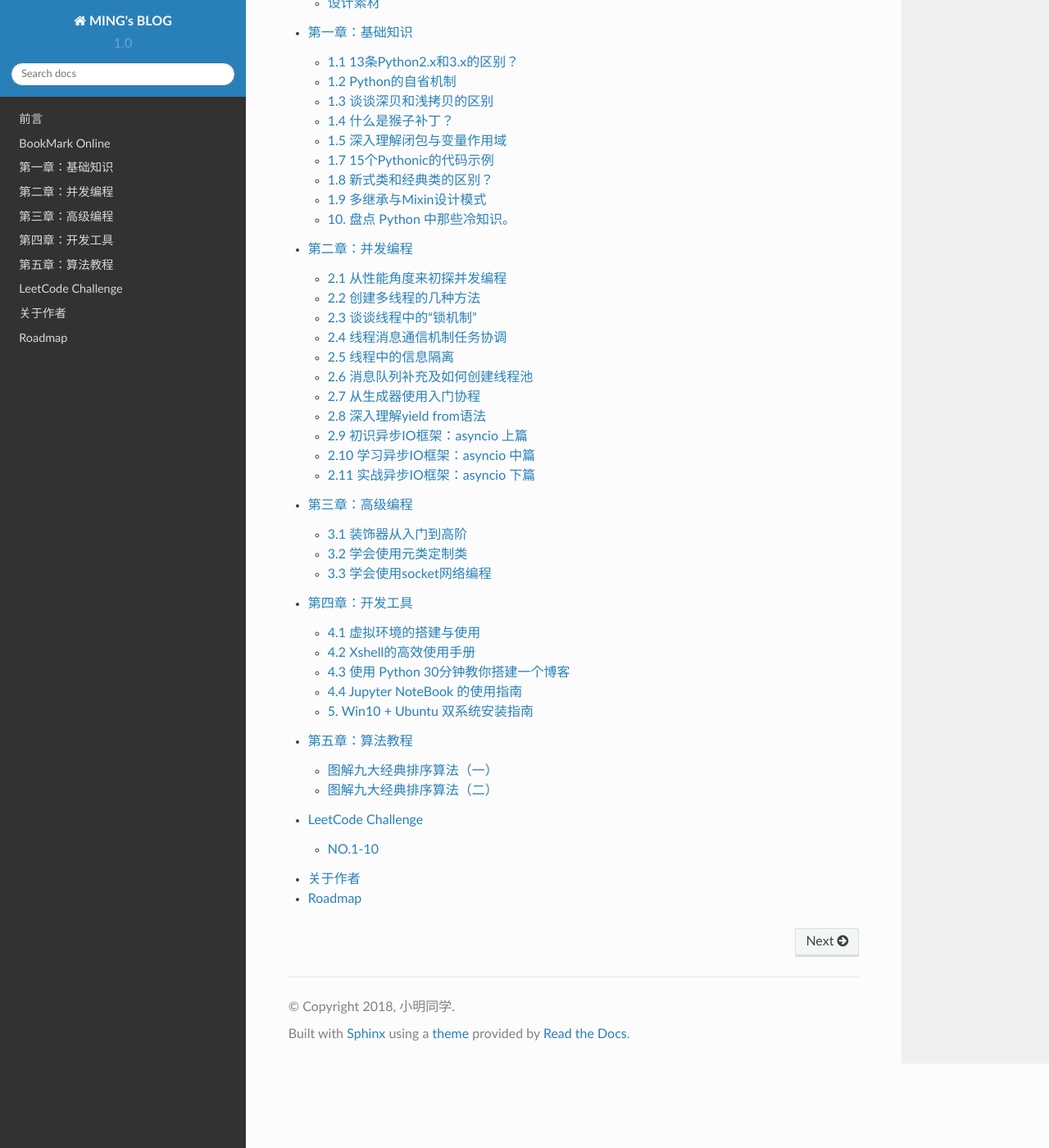
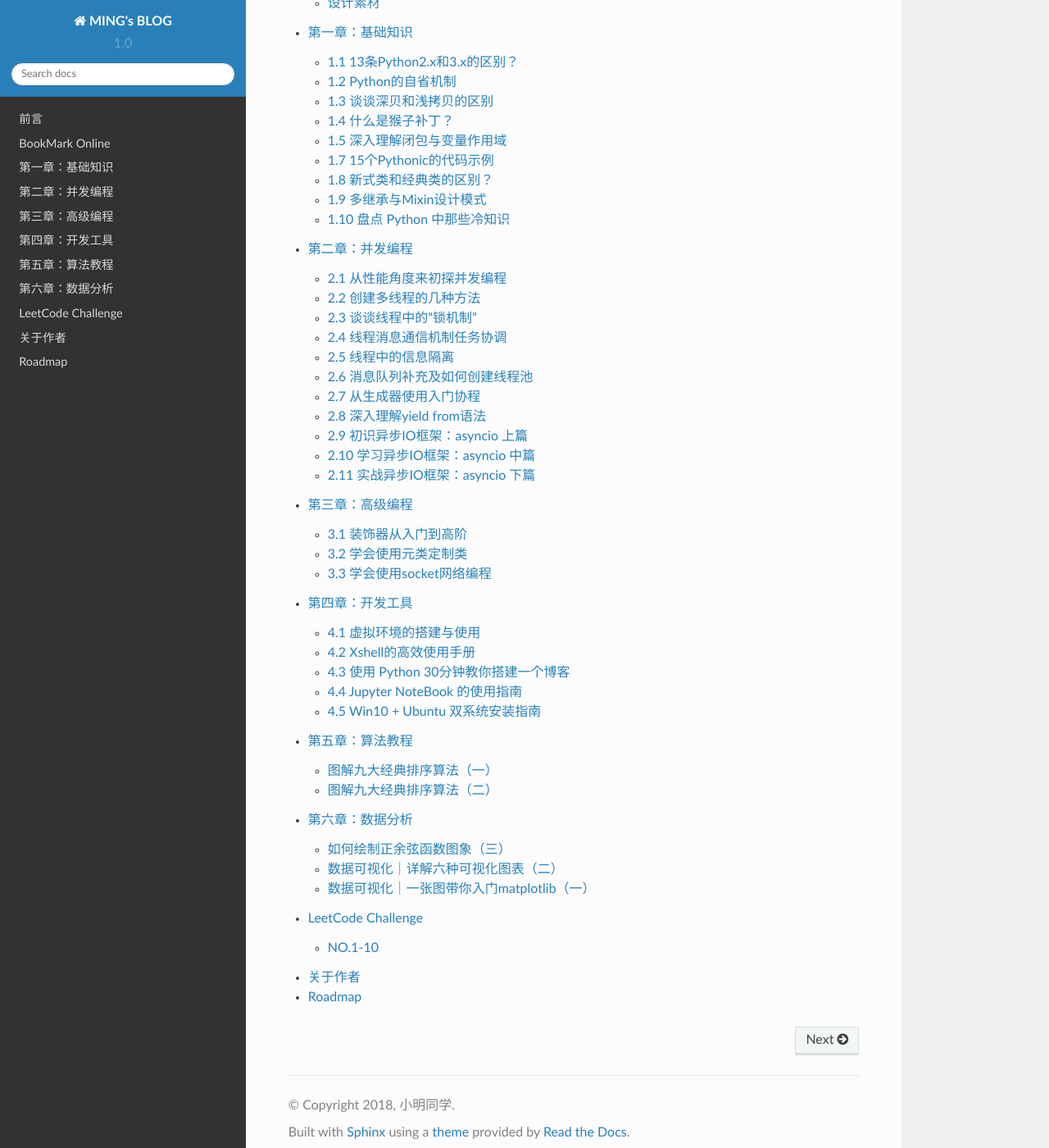
Before and after one commit to zhengpanone/MING-BLOG, a Sphinx documentation site: the page built from source/index.rst, in a window 1280 px wide and 1400 px high, scrolled down 524 px. Shown: the whole window at 82% size. Built offline with Sphinx 7.4.7 and the Read the Docs theme 2.0.0, drawn with Linux system fonts in a browser that asks for light colours; part of the change alters nothing that is shown.

Commit message:
添加新章节

````diff
--- a/source/c01/c01_10.rst
+++ b/source/c01/c01_10.rst
@@ -1,4 +1,4 @@
-10. 盘点 Python 中那些冷知识。
+1.10 盘点 Python 中那些冷知识
 ==============================
 
 小明在日常Code中遇到一些好玩，冷门的事情，通常都会记录下来。
--- a/source/c04/c04_05.rst
+++ b/source/c04/c04_05.rst
@@ -1,4 +1,4 @@
-5. Win10 + Ubuntu 双系统安装指南
+4.5 Win10 + Ubuntu 双系统安装指南
 ================================
 
 在大多数情况下，对于一个程序开发人员，电脑的操作系统的最佳选择不应该是
--- /dev/null
+++ b/source/c06/c06_01.md
@@ -0,0 +1,205 @@
+# 如何绘制正余弦函数图象（三）
+
+
+今天打算通过绘制正弦和余弦函数，从默认的设置开始，一步一步地调整改进，让它变得好看，变成我们初高中学习过的图象那样。通过这个过程来学习如何进行对图表的一些元素的进行调整。
+
+## 01. 简单绘图
+
+matplotlib有一套允许定制各种属性的默认设置。你可以几乎控制matplotlib中的每一个默认属性：图像大小，每英寸点数，线宽，色彩和样式，子图(axes)，坐标轴和网格属性，文字和字体属性，等等。
+
+虽然matplotlib的默认设置在大多数情况下相当好，你却可能想要在一些特别的情形下更改一些属性。
+
+```python
+from pylab import *
+
+x = np.linspace(-np.pi, np.pi, 256,endpoint=True)
+C,S = np.cos(x), np.sin(x)
+
+plot(x,C)
+plot(x,S)
+
+show()
+```
+show image
+![](http://ovzwokrcz.bkt.clouddn.com/18-8-19/63051995.jpg)
+
+## 02. 设置基本元素
+
+这边的基本元素主要有几下几点：
+
+1. 线的颜色，粗细，和线型
+2. 刻度和标签
+3. 还有图例
+
+代码比较简单，基本上在我的第一讲内容里都讲过了。
+
+```python
+import numpy as np
+from matplotlib import pyplot as plt
+
+plt.figure(figsize=(10,6), dpi=80)
+x = np.linspace(-np.pi, np.pi, 256,endpoint=True)
+C,S = np.cos(x), np.sin(x)
+
+# 设置线的颜色，粗细，和线型
+plt.plot(x, C, color="blue", linewidth=2.5, linestyle="-", label=r'$sin(x)$')
+plt.plot(x, S, color="red",  linewidth=2.5, linestyle="-", label=r'$cos(x)$')
+
+# 如果觉得线条离边界太近了，可以加大距离
+plt.xlim(x.min()*1.2, x.max()*1.2)
+plt.ylim(C.min()*1.2, C.max()*1.2)
+
+# 当前的刻度并不清晰，需要重新设定,并加上更直观的标签
+plt.xticks([-np.pi, -np.pi/2, 0, np.pi/2, np.pi],
+          [r'$-\pi$', r'$-\pi/2$', r'$0$', r'$+\pi/2$', r'$+\pi$'])
+plt.yticks([-1,0,1],
+          [r'$-1$', r'$0$', r'$1$'])
+
+# 添加图例
+plt.legend()
+
+plt.show()
+```
+show image
+![](http://ovzwokrcz.bkt.clouddn.com/18-8-19/44153912.jpg)
+
+## 03. 移动轴线
+
+还记得我们在初高中学习的三角函数图象，可不是这样，它应该是有四个象限的。而这里却是一个四四方方的图表。
+
+所以接下来，我们要做的就是移动轴线，让它变成我们熟悉的样子。
+
+我们只需要两轴线（x和y轴），所以我们需要将顶部和右边的轴线给隐藏起来（颜色设置为None即可）。
+
+```python
+# plt.gca()，全称是get current axis
+ax = plt.gca()
+ax.spines['right'].set_color('none')
+ax.spines['top'].set_color('none')
+
+# 由于我们移动的是左边和底部的轴，所以不用设置这两个也可以
+ax.xaxis.set_ticks_position('bottom')
+ax.yaxis.set_ticks_position('left')
+
+# 指定data类型，就是移动到指定数值
+ax.spines['bottom'].set_position(('data',0))
+ax.spines['left'].set_position(('data',0))
+```
+关于`set_position()`这个函数中的data是啥意思？我查了下官网。解释如下
+![](http://ovzwokrcz.bkt.clouddn.com/18-8-19/74459907.jpg)
+
+然后最后发现，上面的写法可以用一定更简洁的方式设置，是等价的。
+```python
+ax.spines['bottom'].set_position('zero')
+ax.spines['left'].set_position('zero')
+```
+
+show image
+![](http://ovzwokrcz.bkt.clouddn.com/18-8-19/2963175.jpg)
+
+## 04. 添加注释
+
+现在的图形部分已经成型，接下让我们现在使用annotate命令注解一些我们感兴趣的点。
+
+我们选择`2π/3`作为我们想要注解的正弦和余弦值。我们将在曲线上做一个标记和一个垂直的虚线。然后，使用annotate命令来显示一个箭头和一些文本。
+
+```python
+t = 2*np.pi/3
+
+# 利用plt.plot绘制向下的一条垂直的线，利用plt.scatter绘制一个点。
+plt.plot([t,t],[0,np.cos(t)], color ='blue', linewidth=2.5, linestyle="--")
+plt.scatter([t,],[np.cos(t),], 50, color ='blue')
+
+plt.annotate(r'$sin(\frac{2\pi}{3})=\frac{\sqrt{3}}{2}$',
+         xy=(t, np.sin(t)), xycoords='data',
+         xytext=(+10, +30), textcoords='offset points', fontsize=16,
+         arrowprops=dict(arrowstyle="->", connectionstyle="arc3,rad=.2"))
+
+# 利用plt.plot绘制向上的一条垂直的线，利用plt.scatter绘制一个点。
+plt.plot([t,t],[0,np.sin(t)], color ='red', linewidth=2.5, linestyle="--")
+plt.scatter([t,],[np.sin(t),], 50, color ='red')
+
+plt.annotate(r'$cos(\frac{2\pi}{3})=-\frac{1}{2}$',
+         xy=(t, np.cos(t)), xycoords='data',
+         xytext=(-90, -50), textcoords='offset points', fontsize=16,
+         arrowprops=dict(arrowstyle="->", connectionstyle="arc3,rad=.2"))
+```
+
+在这里，你可能会对`plt.annotate`这个函数的用法，有所陌生。这里也解释一下。
+
+第一个参数，就是注释内容；
+第二个参数，`xy`，就是对哪一点进行注释；
+第三个参数，`xycoords`，指定类型，data 是说基于数值来定位；
+第四个参数，`xytext`，是注释的位置，结合第五个参数，就是根据偏移量来决定注释位置；
+第五个参数，`textcoords`，值为offset points，就是说是相对位置；
+第六个参数，`fontsize`，注释大小；
+第七个参数，`arrowprops`，对箭头的类型的一些设置。
+
+show image
+
+![](http://ovzwokrcz.bkt.clouddn.com/18-8-19/47595940.jpg)
+
+## 05. 完整代码
+
+以上都是对片段代码进行解释，这里放出完整的代码
+```python
+import numpy as np
+from matplotlib import pyplot as plt
+
+plt.figure(figsize=(10,6), dpi=80)
+x = np.linspace(-np.pi, np.pi, 256,endpoint=True)
+C,S = np.cos(x), np.sin(x)
+
+# 设置线的颜色，粗细，和线型
+plt.plot(x, C, color="blue", linewidth=2.5, linestyle="-", label=r'$sin(x)$')
+plt.plot(x, S, color="red",  linewidth=2.5, linestyle="-", label=r'$cos(x)$')
+
+# 如果觉得线条离边界太近了，可以加大距离
+plt.xlim(x.min()*1.2, x.max()*1.2)
+plt.ylim(C.min()*1.2, C.max()*1.2)
+
+# 当前的刻度并不清晰，需要重新设定,并加上更直观的标签
+plt.xticks([-np.pi, -np.pi/2, 0, np.pi/2, np.pi],
+          [r'$-\pi$', r'$-\pi/2$', r'$0$', r'$+\pi/2$', r'$+\pi$'])
+plt.yticks([-1,1],
+          [r'$-1$', r'$1$'])
+
+# 添加图例
+plt.legend(loc='upper left')
+
+# plt.gca()，全称是get current axis
+ax = plt.gca()
+ax.spines['right'].set_color('none')
+ax.spines['top'].set_color('none')
+
+# 由于我们移动的是左边和底部的轴，所以不用设置这两个也可以
+ax.xaxis.set_ticks_position('bottom')
+ax.yaxis.set_ticks_position('left')
+
+# 指定data类型，就是移动到指定数值
+# ax.spines['bottom'].set_position('zero')
+ax.spines['bottom'].set_position(('data',0))
+ax.spines['left'].set_position(('data',0))
+
+t = 2*np.pi/3
+
+# 利用plt.plot绘制向下的一条垂直的线，利用plt.scatter绘制一个点。
+plt.plot([t,t],[0,np.cos(t)], color ='blue', linewidth=2.5, linestyle="--")
+plt.scatter([t,],[np.cos(t),], 50, color ='blue')
+
+plt.annotate(r'$sin(\frac{2\pi}{3})=\frac{\sqrt{3}}{2}$',
+         xy=(t, np.sin(t)), xycoords='data',
+         xytext=(+10, +30), textcoords='offset points', fontsize=16,
+         arrowprops=dict(arrowstyle="->", connectionstyle="arc3,rad=.2"))
+
+# 利用plt.plot绘制向上的一条垂直的线，利用plt.scatter绘制一个点。
+plt.plot([t,t],[0,np.sin(t)], color ='red', linewidth=2.5, linestyle="--")
+plt.scatter([t,],[np.sin(t),], 50, color ='red')
+
+plt.annotate(r'$cos(\frac{2\pi}{3})=-\frac{1}{2}$',
+         xy=(t, np.cos(t)), xycoords='data',
+         xytext=(-90, -50), textcoords='offset points', fontsize=16,
+         arrowprops=dict(arrowstyle="->", connectionstyle="arc3,rad=.2"))
+
+plt.show()
+```
--- /dev/null
+++ b/source/c06/c06_02.md
@@ -0,0 +1,294 @@
+# 数据可视化｜详解六种可视化图表（二）
+
+
+可视化图表，有相当多种，但常见的也就下面几种，其他比较复杂一点，大都也是基于如下几种进行组合，变换出来的。对于初学者来说，很容易被这官网上众多的图表类型给吓着了，由于种类太多，几种图表的绘制方法很有可能会混淆起来。
+
+因此，在这里，我特地总结了六种常见的基本图表类型，你可以通过对比学习，打下坚实的基础。
+
+## 01. 折线图
+
+绘制折线图，如果你数据不是很多的话，画出来的图将是曲折状态，但一旦你的数据集大起来，比如下面我们的示例，有100个点，所以我们用肉眼看到的将是一条平滑的曲线。
+
+这里我绘制三条线，只要执行三次`plt.plot`就可以了。
+```python
+import numpy as np
+import matplotlib.pyplot as plt
+
+x= np.linspace(0, 2, 100)
+
+plt.plot(x, x, label='linear')
+plt.plot(x, x**2, label='quadratic')
+plt.plot(x, x**3, label='cubic')
+
+plt.xlabel('x label')
+plt.ylabel('y label')
+
+plt.title("Simple Plot")
+
+plt.legend()
+
+plt.show()
+```
+show image
+
+![折线图](http://ovzwokrcz.bkt.clouddn.com/18-8-18/56333851.jpg)
+
+
+## 02. 散点图
+
+其实散点图和折线图是一样的原理，将散点图里的点用线连接起来就是折线图了。所以绘制散点图，只要设置一下线型即可。
+
+**注意**：这里我也绘制三条线，和上面不同的是，我只用一个`plt.plot`就可以了。
+```python
+import numpy as np
+import matplotlib.pyplot as plt
+
+x = np.arange(0., 5., 0.2)
+
+# 红色破折号, 蓝色方块 ，绿色三角块
+plt.plot(x, x, 'r--', x, x**2, 'bs', x, x**3, 'g^')
+plt.show()
+```
+show image
+![散点图](http://ovzwokrcz.bkt.clouddn.com/18-8-18/27317616.jpg)
+
+
+## 03. 直方图
+
+直方图，大家也不算陌生了。这里小明加大难度，在一张图里，画出两个频度直方图。这应该在实际场景上也会遇到吧，因为这样真的很方便比较，有木有？
+```python
+import numpy as np
+import matplotlib.pyplot as plt
+
+np.random.seed(19680801)
+
+mu1, sigma1 = 100, 15
+mu2, sigma2 = 80, 15
+x1 = mu1 + sigma1 * np.random.randn(10000)
+x2 = mu2 + sigma2 * np.random.randn(10000)
+
+# the histogram of the data
+# 50：将数据分成50组
+# facecolor：颜色；alpha：透明度
+# density：是密度而不是具体数值
+n1, bins1, patches1 = plt.hist(x1, 50, density=True, facecolor='g', alpha=1)
+n2, bins2, patches2 = plt.hist(x2, 50, density=True, facecolor='r', alpha=0.2)
+
+# n：概率值；bins：具体数值；patches：直方图对象。
+
+plt.xlabel('Smarts')
+plt.ylabel('Probability')
+plt.title('Histogram of IQ')
+
+plt.text(110, .025, r'$\mu=100,\ \sigma=15$')
+plt.text(50, .025, r'$\mu=80,\ \sigma=15$')
+
+# 设置x，y轴的具体范围
+plt.axis([40, 160, 0, 0.03])
+plt.grid(True)
+plt.show()
+```
+
+show image
+
+![直方图](http://ovzwokrcz.bkt.clouddn.com/18-8-18/10982124.jpg)
+
+
+## 04. 柱状图
+
+同样的，简单的柱状图，我就不画了，这里画三种比较难的图。
+
+### 4.1 并列柱状图
+```python
+import numpy as np
+import matplotlib.pyplot as plt
+size = 5
+a = np.random.random(size)
+b = np.random.random(size)
+c = np.random.random(size)
+x = np.arange(size)
+
+# 有多少个类型，只需更改n即可
+total_width, n = 0.8, 3
+width = total_width / n
+
+# 重新拟定x的坐标
+x = x - (total_width - width) / 2
+
+# 这里使用的是偏移
+plt.bar(x, a,  width=width, label='a')
+plt.bar(x + width, b, width=width, label='b')
+plt.bar(x + 2 * width, c, width=width, label='c')
+plt.legend()
+plt.show()
+```
+show image
+
+![并列柱状图](http://ovzwokrcz.bkt.clouddn.com/18-8-18/37877072.jpg)
+
+### 4.2 叠加柱状图
+```python
+import numpy as np
+import matplotlib.pyplot as plt
+
+size = 5
+a = np.random.random(size)
+b = np.random.random(size)
+c = np.random.random(size)
+
+x = np.arange(size)
+
+# 这里使用的是偏移
+plt.bar(x, a, width=0.5, label='a',fc='r')
+plt.bar(x, b, bottom=a, width=0.5, label='b', fc='g')
+plt.bar(x, c, bottom=a+b, width=0.5, label='c', fc='b')
+
+plt.ylim(0, 2.5)
+plt.legend()
+plt.grid(True)
+plt.show()
+```
+
+show image
+![叠加柱状图](http://ovzwokrcz.bkt.clouddn.com/18-8-18/33706455.jpg)
+
+
+## 05. 饼图
+
+### 5.1 普通饼图
+
+```python
+import matplotlib.pyplot as plt
+
+labels = 'Frogs', 'Hogs', 'Dogs', 'Logs'
+sizes = [15, 30, 45, 10]
+
+# 设置分离的距离，0表示不分离
+explode = (0, 0.1, 0, 0)
+
+plt.pie(sizes, explode=explode, labels=labels, autopct='%1.1f%%',
+        shadow=True, startangle=90)
+
+# Equal aspect ratio 保证画出的图是正圆形
+plt.axis('equal')
+
+plt.show()
+```
+
+show image
+![饼图](http://ovzwokrcz.bkt.clouddn.com/18-8-18/44450433.jpg)
+
+
+### 5.2 嵌套饼图
+
+```python
+import numpy as np
+import matplotlib.pyplot as plt
+
+# 设置每环的宽度
+size = 0.3
+vals = np.array([[60., 32.], [37., 40.], [29., 10.]])
+
+# 通过get_cmap随机获取颜色
+cmap = plt.get_cmap("tab20c")
+outer_colors = cmap(np.arange(3)*4)
+inner_colors = cmap(np.array([1, 2, 5, 6, 9, 10]))
+
+print(vals.sum(axis=1))
+# [92. 77. 39.]
+
+plt.pie(vals.sum(axis=1), radius=1, colors=outer_colors,
+       wedgeprops=dict(width=size, edgecolor='w'))
+print(vals.flatten())
+# [60. 32. 37. 40. 29. 10.]
+
+plt.pie(vals.flatten(), radius=1-size, colors=inner_colors,
+       wedgeprops=dict(width=size, edgecolor='w'))
+
+# equal 使得为正圆
+plt.axis('equal')
+plt.show()
+```
+show image
+![嵌套饼图](http://ovzwokrcz.bkt.clouddn.com/18-8-18/41747001.jpg)
+
+### 5.3 极轴饼图
+
+要说酷炫，极轴饼图也是数一数二的了，这里肯定也要学一下。
+```python
+import numpy as np
+import matplotlib.pyplot as plt
+
+np.random.seed(19680801)
+
+N = 10
+theta = np.linspace(0.0, 2 * np.pi, N, endpoint=False)
+radii = 10 * np.random.rand(N)
+width = np.pi / 4 * np.random.rand(N)
+
+ax = plt.subplot(111, projection='polar')
+bars = ax.bar(theta, radii, width=width, bottom=0.0)
+# left表示从哪开始，
+# radii表示从中心点向边缘绘制的长度（半径）
+# width表示末端的弧长
+
+# 自定义颜色和不透明度
+for r, bar in zip(radii, bars):
+    bar.set_facecolor(plt.cm.viridis(r / 10.))
+    bar.set_alpha(0.5)
+
+plt.show()
+```
+
+show image
+![极轴饼图](http://ovzwokrcz.bkt.clouddn.com/18-8-18/35255374.jpg)
+
+## 06. 三维图
+
+### 6.1 绘制三维散点图
+
+```python
+import numpy as np
+import matplotlib.pyplot as plt
+from mpl_toolkits.mplot3d import Axes3D
+
+data = np.random.randint(0, 255, size=[40, 40, 40])
+
+x, y, z = data[0], data[1], data[2]
+ax = plt.subplot(111, projection='3d')  # 创建一个三维的绘图工程
+#  将数据点分成三部分画，在颜色上有区分度
+ax.scatter(x[:10], y[:10], z[:10], c='y')  # 绘制数据点
+ax.scatter(x[10:20], y[10:20], z[10:20], c='r')
+ax.scatter(x[30:40], y[30:40], z[30:40], c='g')
+
+ax.set_zlabel('Z')  # 坐标轴
+ax.set_ylabel('Y')
+ax.set_xlabel('X')
+plt.show()
+```
+
+show image
+![三维散点图](http://ovzwokrcz.bkt.clouddn.com/18-8-18/21795055.jpg)
+
+### 6.2 绘制三维平面图
+
+```python
+from matplotlib import pyplot as plt
+import numpy as np
+from mpl_toolkits.mplot3d import Axes3D
+
+fig = plt.figure()
+ax = Axes3D(fig)
+X = np.arange(-4, 4, 0.25)
+Y = np.arange(-4, 4, 0.25)
+X, Y = np.meshgrid(X, Y)
+R = np.sqrt(X**2 + Y**2)
+Z = np.sin(R)
+
+# 具体函数方法可用 help(function) 查看，如：help(ax.plot_surface)
+ax.plot_surface(X, Y, Z, rstride=1, cstride=1, cmap='rainbow')
+
+plt.show()
+```
+show image
+![绘制三维平面图](http://ovzwokrcz.bkt.clouddn.com/18-8-18/11241945.jpg)
--- /dev/null
+++ b/source/c06/c06_03.md
@@ -0,0 +1,114 @@
+# 数据可视化｜一张图带你入门matplotlib（一）
+
+
+Python在数据分析领域有一个很完备的生态系统，在数据处理方面有 Pandas，在数据可视化方面有 Matplotlib，在数据爬取方面有 Scrapy（或者不用框架），在数据挖掘方面有 Scikit-learn等等。
+
+最近这几篇文章，就先来讲讲，比较酷炫的数据可视化，相信你学完之后一定会有满满的成就感。
+
+Matplotlib 是 Python 的一个绘图库。它包含了大量的工具，你可以使用这些工具创建各种图形，包括简单的散点图，正弦曲线，甚至是三维图形。Python 科学计算社区经常使用它完成数据可视化的工作。它几乎可以画出你所能想到各种有逼格，文艺的，高雅的图形。
+
+学习 matplotlib 最好的途径是 官网（http://matplotlib.org/），以下内容都是本人从官网上一点一点消化总结出来的，都是精华提炼，毫不含糊。希望你看完也能有所收获。
+
+[toc]
+
+## 01. 使用工具
+
+在上一篇文章中，小明首先讲了一个工具，以后文章里的所有操作都将在这里面实现，还没有阅读的小伙伴，记得先去学习下：Jupyter NoteBook。
+
+为什么会推荐使用这个工具呢？
+
+你在一些早期的文章中，可能会看到如下，两种语句，
+
+1. `%matplotlib inline`  # IPython模式下
+2. `%pylab inline`       # Jupyter Notebook模式下
+
+将这两个命令放在你绘图代码前面，它可以在绘图时，将图片内嵌在交互窗口，而不是弹出一个图片窗口（体验感超差有木有）。在这两种模式下，是只要有plt出现，图片会立马show出来（所以可以不用显式的plt.show()）。
+
+但是，这也有一个缺陷：除非将代码一次执行，否则，无法叠加绘图，
+
+看完上面，现在的你可能不知道它们有啥用。不过不要紧，现在你可以完全忽视上面这两个语句，因为现在使用 Jupyter NoteBook 已经不再需要指定这两种语句了。
+
+
+## 02. 两种方式
+
+在网上有些教程文章，画图使用的是 pylab，而有些使用的是 pyplot。这是常见的两种
+
+那么 pyplot 和 pylab 有什么区别呢？
+
+Matplotlib，大家都很清楚，是整个包的名字。
+
+而 pyplot 和 pyplab 都是 matplotlib 中的一个模块; pyplot是一个提供了面向对象的底层状态机接口的绘图库
+
+
+而 pylab 在官网上，有这样一段话：
+>pylab is a convenience module that bulk imports matplotlib.pyplot (for plotting) and numpy (for mathematics and working with arrays) in a single name space. Although many examples use pylab, it is no longer recommended.
+
+它的内部其实已经导入了 pyplot 和 numpy 。其实我暂时并不知道它有什么弊端，但是最后一句，给我们提了一个醒，它上面说 pylab 已经不再推荐使用了。所以你如果是一个初学者，在网上看到 pylab 的教程文章，那么你可以跳过不学。所以下面的教程，我都将使用 pyplot。
+
+## 03. 图表的基本结构
+
+前两天的官网上闲逛的时候，发现了一张图，可以说把一个图表该有的元素都很好的展示出来了。从这张图入手，一点一点地实现这里面的每个元素，我们也算是入门了matplotlib了。
+![](https://i.loli.net/2018/08/12/5b6ff3716fdc0.png)
+
+这里面的大部分元素，我相信会点英文的你都能很轻松的理解。
+
+唯独有这两个概念，我要在这里强调一下，就是 aixs 和 axes 的区别：
+
+`axis`：可以认为是两个轴，他可以设置轴的大小限制，set_xlim() ，set_ylim() ，还有设置刻度 ticks（由Locator对象定义），还有ticklabel（由Formatter对象定义）等
+
+`axes`：可以认为是axis的复数，是多个axis组成的。在二维图里，就是两个axis组成，在三D图里，就是三个axis组成。所以你可以粗浅的理解为一个图表就是一个axes，他们可以设置 标题：set_title()，标签：set_xlabel()，set_ylabel()等
+
+
+## 04. 画个简单的图
+
+学习完了如上的一些基本元素，我们来看看如何一点一点实现它。
+
+以下的代码都在 NoteBook单元格里运行，后面不再赘述。
+```
+import numpy as np
+import matplotlib.pyplot as plt
+
+# x轴对应的值
+x = np.linspace(0, 5, 100)
+
+# 画图，并设置线形和颜色。 b代表 blue，- 代表线型
+plt.plot(x, x**2, 'b-')
+
+# 设置x轴和y轴的名字
+plt.ylabel('y')
+plt.xlabel('x')
+
+# 设置标题
+plt.title("First Figure")
+
+# 设置栅格
+plt.grid(True)
+
+# 设置坐标范围
+plt.xlim(0, 3)
+plt.ylim(0, 7)
+
+# 在指定坐标处，标注文字
+plt.text(1, 4, r'y=x^2', fontsize=20)
+
+# 添加图例，注意是个tuple，加逗号
+plt.legend(('MING',),loc='upper right')
+
+# 设置刻度标签
+lables=[x for x in range(10)]
+plt.xticks(x,lables)
+
+# 打开次刻度
+plt.minorticks_on()
+
+# 显示图片，在NoteBook中可以不写
+plt.show()
+```
+
+以上的注释，可以说是很直白啦。一张图表该有的东西都有了，不花哨，但实用。
+看看我们的代码输出的图表是啥样的。
+
+![你的第一张图表](http://ovzwokrcz.bkt.clouddn.com/FnvuezfLBIokWzWkJ8C6Z-1nm7BS)
+
+----
+![](http://ovzwokrcz.bkt.clouddn.com/5b29283fdd19f.png)
--- /dev/null
+++ b/source/chapters/p06.rst
@@ -0,0 +1,16 @@
+=============================
+第六章：数据分析
+=============================
+
+这一章将开始我的讲一些关于我学习数据分析，数据可视化的一些笔记，希望对你也有所帮助。
+
+
+本章节，会持续更新，敬请关注…
+
+----------------------------
+
+.. toctree::
+   :maxdepth: 1
+   :glob:
+
+   ../c06/*
````
